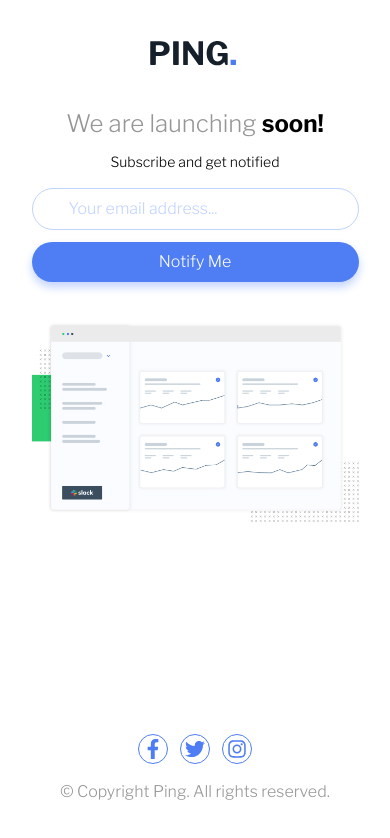
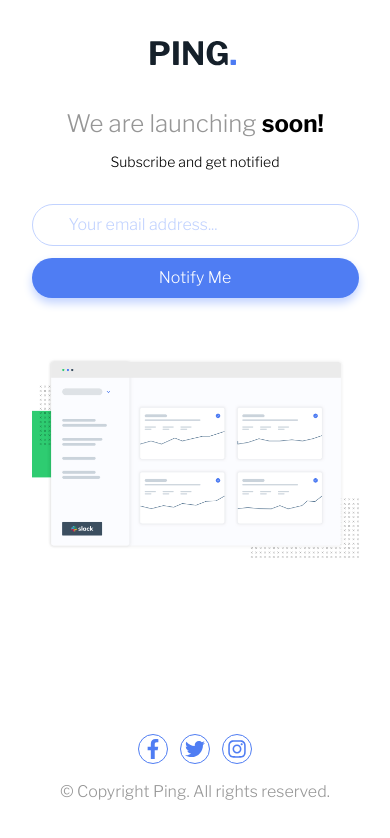
Before and after one commit to HigorSR/ping-single-column-coming-soon-page, a Next.js app: page / in a window 390 px wide. Shown: the top 838 px of the page. Built offline with nearby package versions, Linux system fonts and the light colour scheme.

Commit message:
Dimension update

```diff
--- a/src/app/page.jsx
+++ b/src/app/page.jsx
@@ -8,7 +8,7 @@
   return (
     <main className="flex flex-col items-center justify-center gap-10 h-dvh sm:h-full">
       <div className="bg-[url('../../public/logo.svg')] h-7 w-[90px] bg-no-repeat mt-10 sm:mt-20"></div>
-      <div className="flex flex-col items-center gap-4 sm:gap-8 sm:mb-10">
+      <div className="flex flex-col items-center gap-8 mb-5 sm:mb-10">
         <Tittle />
         <Form />
       </div>
```
